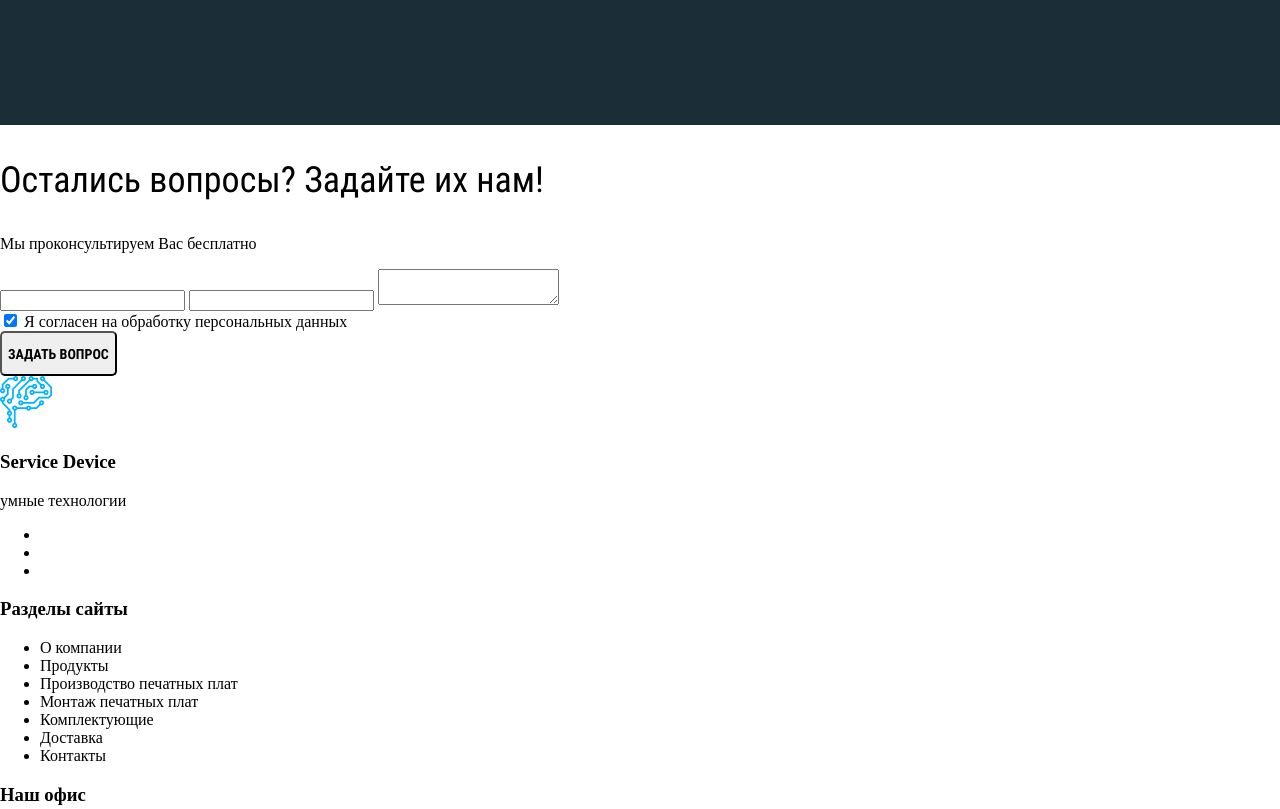
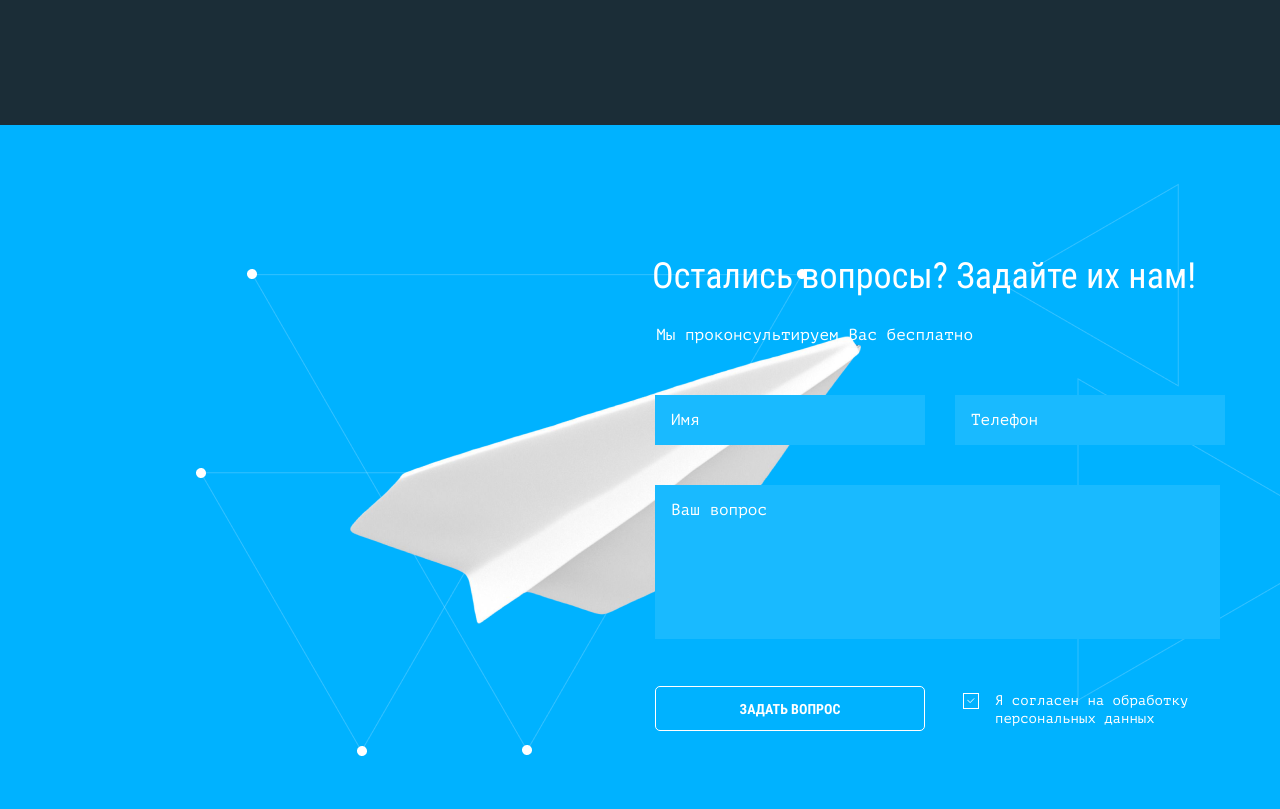
Before and after one commit to gangertor4/Terekhov_device, a website: page index.html in a window 1280 px wide. Shown: the part 2962-3771 px from the top of the page. Drawn offline with Linux system fonts and the light colour scheme.

Commit message:
Стилизация формы в трех разрешениях

```diff
--- a/index.html
+++ b/index.html
@@ -89,24 +89,26 @@
       </ul>
     </section>
     <section class="feedback">
+      <div class="feedback__wrapper">
         <h2 class="title">Остались вопросы? Задайте их нам!</h2>
         <p>Мы проконсультируем Вас бесплатно</p>
-      <form action="post" class="feedback__form form">
+        <form action="post" class="feedback__form">
           <label for="name">
-          <input type="text" name="user-name" id="name">
+            <input type="text" name="user-name" id="name" placeholder="Имя">
           </label>
           <label for="phone">
-          <input type="tel" name="user-phone" id="phone">
+            <input type="tel" name="user-phone" id="phone" placeholder="Телефон">
           </label>
           <label for="">
-          <textarea></textarea>
+            <textarea placeholder="Ваш вопрос"></textarea>
           </label>
-        <div>
+          <button type="submit" class="button feedback__btn">Задать вопрос</button>
+          <div class="feedback__checkbox">
             <input type="checkbox" id="user-data" checked>
             <label for="user-data">Я согласен на обработку персональных данных</label>
           </div>
-        <button type="submit" class="button form__btn">Задать вопрос</button>
         </form>
+      </div>
     </section>
   </main>
   <footer>
--- /dev/null
+++ b/sass/feedback.scss
@@ -0,0 +1,212 @@
+.feedback {
+  padding-top: 96px;
+  padding-bottom: 113px;
+  background-color: $light-blue;
+  background-image: url("../img/questions_desc_left.png"), url("../img/questions_desc_right.png");
+  background-repeat: no-repeat, no-repeat;
+  background-position: 175px -10px, 100% 0;
+
+  @media (max-width: $tablet-width) {
+    background: none;
+    background-color: $light-blue;
+    padding-top: 83px;
+    padding-bottom: 103px;
+  }
+
+  @media (max-width: $mobile-width) {
+    padding-top: 33px;
+    padding-bottom: 41px;
+  }
+
+  h2 {
+    color: $basic-white;
+    margin-bottom: 7px;
+    text-align: left;
+    padding-right: 29px;
+
+    @media (max-width: $mobile-width) {
+      width: 243px;
+      margin: 0 auto;
+      margin-bottom: 25px;
+    }
+  }
+
+  p {
+    font-family: $custom-font-pt;
+    font-size: 16px;
+    line-height: 22px;
+    font-weight: 400;
+    color: $basic-white;
+    margin-bottom: 49px;
+    padding-right: 252px;
+
+    @media (max-width: $mobile-width) {
+      padding-right: 0;
+      width: 270px;
+      margin: 0 auto;
+      margin-bottom: 31px;
+    }
+  }
+}
+
+.feedback__wrapper {
+  max-width: 1170px;
+  display: flex;
+  flex-direction: column;
+  justify-content: end;
+  align-items: flex-end;
+  margin: 0 auto;
+
+  @media (max-width: $tablet-width) {
+    align-items: flex-start;
+    max-width: 639px;
+    padding-left: 43px;
+  }
+
+  @media (max-width: $mobile-width) {
+    padding-left: 0;
+    max-width: 767px;
+  }
+}
+
+.feedback__form {
+  width: 570px;
+  display: flex;
+  justify-content: space-between;
+  flex-wrap: wrap;
+  align-items: center;
+
+  @media (max-width: $tablet-width) {
+    width: 590px;
+  }
+
+  @media (max-width: $mobile-width) {
+    flex-direction: column;
+    margin: 0 auto;
+    width: calc(100% - 30px);
+  }
+
+  input:not([type="checkbox"]),
+  textarea {
+    background-color: $input-blue;
+    border: none;
+    outline: none;
+    box-sizing: border-box;
+    padding-left: 16px;
+    font-family: $custom-font-pt;
+    font-size: 16px;
+    line-height: 22px;
+    font-weight: 400;
+    color: $basic-white;
+
+
+    &::placeholder {
+      color: $basic-white;
+    }
+  }
+
+  input:not([type="checkbox"]) {
+    width: 270px;
+    height: 50px;
+    margin-bottom: 40px;
+
+    @media (max-width: $tablet-width) {
+      width: 280px;
+      height: 52px;
+      margin-bottom: 41px;
+    }
+
+    @media (max-width: $mobile-width) {
+      margin-bottom: 30px;
+      width: 100%;
+    }
+  }
+
+  label {
+    @media (max-width: $mobile-width) {
+      width: 100%;
+    }
+  }
+
+  textarea {
+    resize: none;
+    width: 565px;
+    height: 154px;
+    margin-bottom: 43px;
+    padding-top: 14px;
+
+    @media (max-width: $tablet-width) {
+      width: 590px;
+      margin-bottom: 44px;
+    }
+
+    @media (max-width: $mobile-width) {
+      margin-bottom: 30px;
+      width: 100%;
+    }
+  }
+}
+
+.feedback__btn {
+  width: 270px;
+  height: 45px;
+  background-color: $light-blue;
+  color: $basic-white;
+  outline: none;
+  border: 1px solid $basic-white;
+
+  @media (max-width: $mobile-width) {
+    width: 290px;
+    margin-bottom: 30px;
+  }
+}
+
+.feedback__btn:hover {
+  background-color: $basic-white;
+  color: $light-blue;
+  border: 1px solid $light-blue;
+}
+
+.feedback__checkbox {
+  width: 230px;
+  align-self: center;
+
+  input {
+    display: none;
+  }
+
+  label {
+    font-family: $custom-font-pt;
+    font-size: 14px;
+    line-height: 16px;
+    font-weight: 400;
+    color: $basic-white;
+    position: relative;
+  }
+
+  input+label::before {
+    content: "";
+    position: absolute;
+    width: 16px;
+    height: 16px;
+    box-sizing: border-box;
+    border: 1px solid $basic-white;
+    top: 0;
+    left: -32px;
+  }
+
+  input:checked+label::after {
+    content: "";
+    position: absolute;
+    width: 7.5px;
+    height: 4.5px;
+    background-image: url("../img/icon_checkbox.svg");
+    background-size: 7.5px;
+    top: 5.5px;
+    left: -28px;
+  }
+
+  @media (max-width: $mobile-width) {
+    padding-left: 32px;
+  }
+}
--- a/sass/main.scss
+++ b/sass/main.scss
@@ -156,3 +156,7 @@
     display: none;
   }
 }
+
+.main__down:hover {
+  opacity: 1;
+}
--- a/sass/style.scss
+++ b/sass/style.scss
@@ -9,3 +9,4 @@
 @import "benefits.scss";
 @import "about.scss";
 @import "goods.scss";
+@import "feedback.scss";
--- a/sass/variables.scss
+++ b/sass/variables.scss
@@ -9,5 +9,6 @@ $basic-white: #ffffff;
 $logo-grey: #788891;
 $dark-blue: #1b2d37;
 $light-blue: #00b2ff;
+$input-blue: #19baff;
 $text-grey: #666666;
 $border-grey: #ebebeb;
```
Also changed, not shown: css/style.css, img/icon_checkbox.svg (added). Lines whose indentation alone changed are shown as unchanged.
